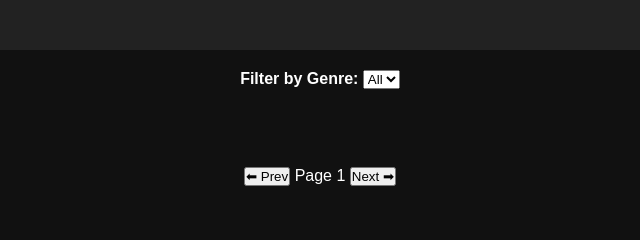
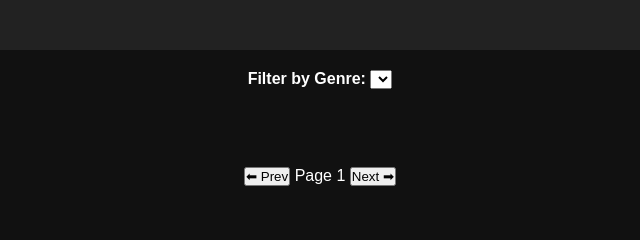
Before and after one commit to Philic19/moviesite, a plain HTML site: page my-website/index.html in a window 1280 px wide. Shown: the part 410-650 px from the top of the page, 320-960 px from the left. Drawn offline with Linux system fonts and the light colour scheme; no server answers.

Commit message:
Update index.html

```diff
--- a/my-website/index.html
+++ b/my-website/index.html
@@ -36,9 +36,7 @@
 
   <div class="genre-filter-container" style="text-align:center; margin: 20px;">
     <label for="genre-filter"><strong>Filter by Genre:</strong></label>
-   <select id="genre-filter-movie">
-  <option value="all">All</option>
-</select>
+   <select id="genre-filter"></select>
   </div>
 
   <div class="row">
```
